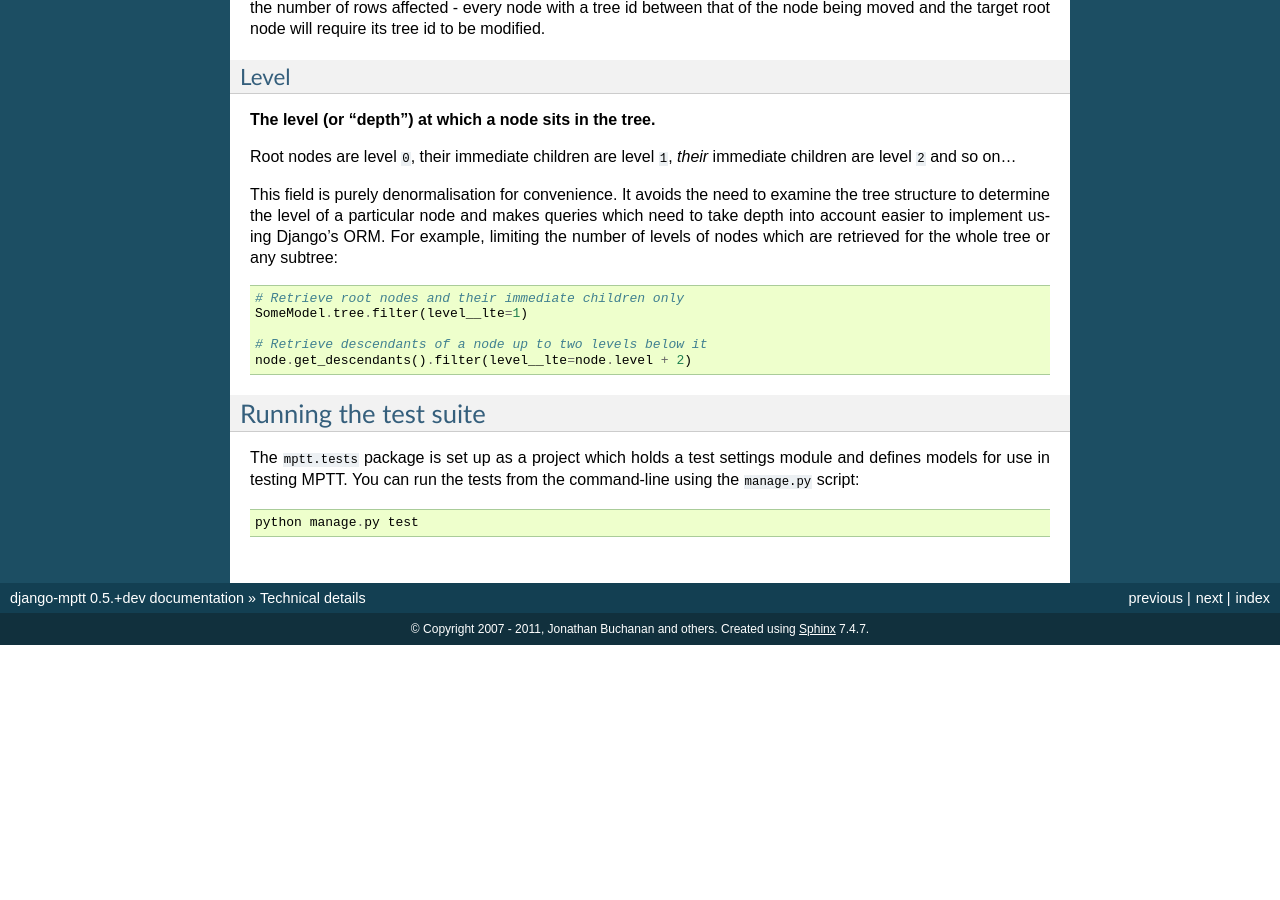
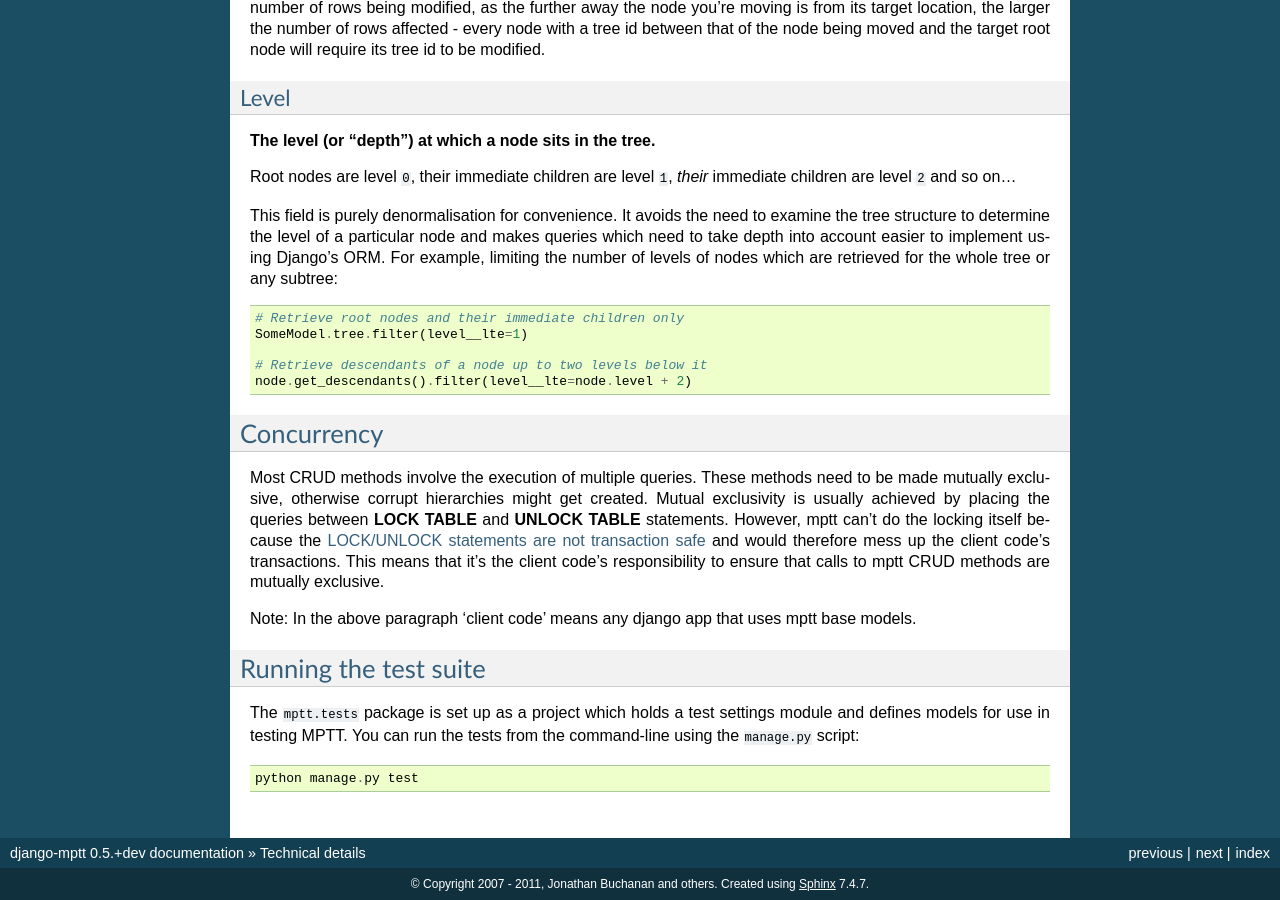
Before and after one commit to django-mptt/django-mptt, a Sphinx documentation site: the page built from docs/technical_details.rst, in a window 1280 px wide and 900 px high, scrolled down 1072 px. Built offline with Sphinx 7.4.7, drawn with Linux system fonts in a browser that asks for light colours; before the commit the page ends 1717 px from its top, so only the background shows below that; some of the changed text lies outside the part shown.

Commit message:
Provide a section in the documentation that warns mptt users about the concurrency issues and about the fact that it's their responsibility for ensuring mutual exclusivity.
* this fixes issue #236
* also add a new link to an mptt tutorial (I find this more usefull than the existing ones as it also points out that CRUD operations need to be guarded by locking statements)

```diff
--- a/docs/technical_details.rst
+++ b/docs/technical_details.rst
@@ -82,6 +82,25 @@ of nodes which are retrieved for the whole tree or any subtree::
    node.get_descendants().filter(level__lte=node.level + 2)
 
 
+Concurrency
+===========
+
+Most CRUD methods involve the execution of multiple queries. These
+methods need to be made mutually exclusive, otherwise corrupt hierarchies might get created.
+Mutual exclusivity is usually achieved by placing the queries between
+**LOCK TABLE** and **UNLOCK TABLE** statements. However, mptt
+can't do the locking itself because the `LOCK/UNLOCK statements are not transaction safe`_
+and would therefore mess up the client code's transactions. This means that it's
+the client code's responsibility to ensure that calls to mptt CRUD methods are mutually
+exclusive.
+
+Note: In the above paragraph 'client code' means any django app that uses mptt base models.
+
+.. _`LOCK/UNLOCK statements are not transaction safe`: http://dev.mysql.com/doc/refman/5.0/en/lock-tables-and-transactions.html
+
+
+
+
 Running the test suite
 ======================
 
--- a/docs/tutorial.rst
+++ b/docs/tutorial.rst
@@ -28,7 +28,7 @@ The Solution
 
 Modified Preorder Tree Traversal can be a bit daunting at first, but it's one of the best ways to solve this problem.
 
-If you want to go into the details, there's a good explanation here: `Storing Hierarchical Data in a Database`_
+If you want to go into the details, there's a good explanation here: `Storing Hierarchical Data in a Database`_ or `Managing Hierarchical Data in Mysql`_
 
 tl;dr: MPTT makes most tree operations much cheaper in terms of queries. In fact all these operations take at most one query, and sometimes zero:
  * get descendants of a node
@@ -40,6 +40,7 @@ And this one takes zero queries:
  * count the descendants of a given node
 
 .. _`Storing Hierarchical Data in a Database`: http://www.sitepoint.com/hierarchical-data-database/
+.. _`Managing Hierarchical Data in Mysql`: http://mikehillyer.com/articles/managing-hierarchical-data-in-mysql/
 
 Enough intro. Let's get started.
 
```
